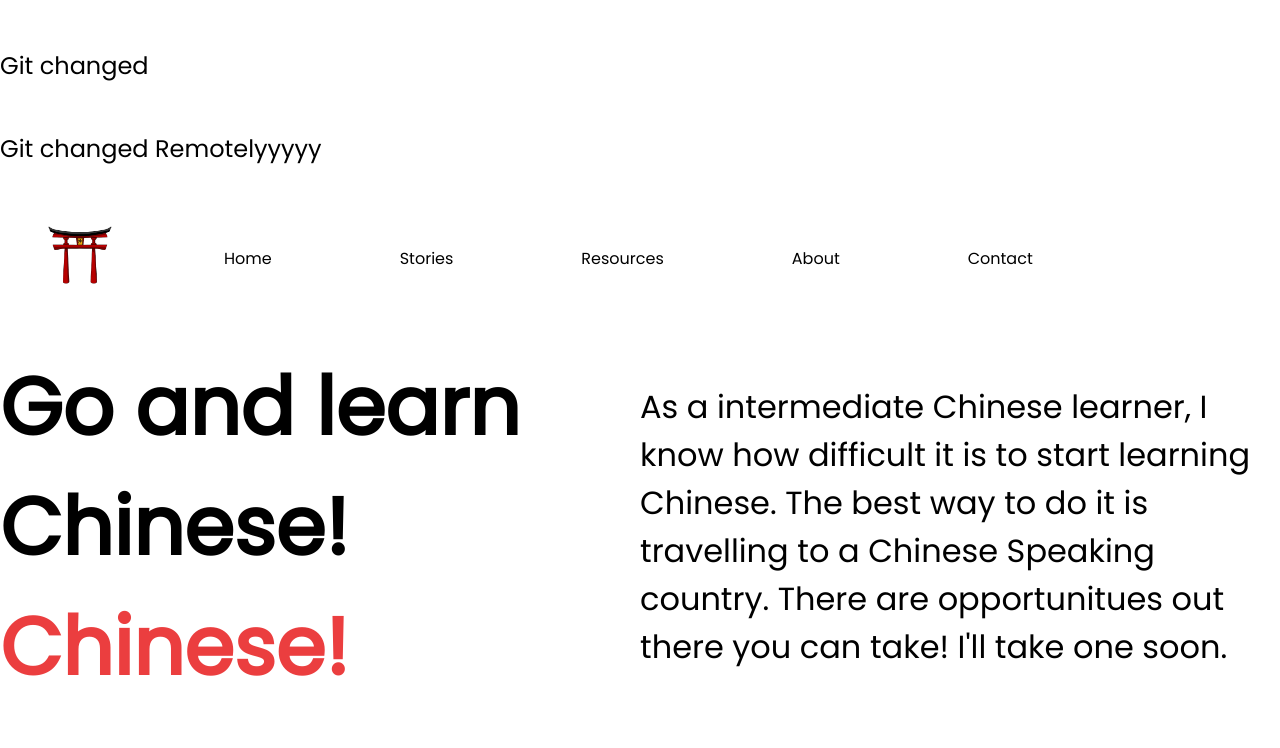
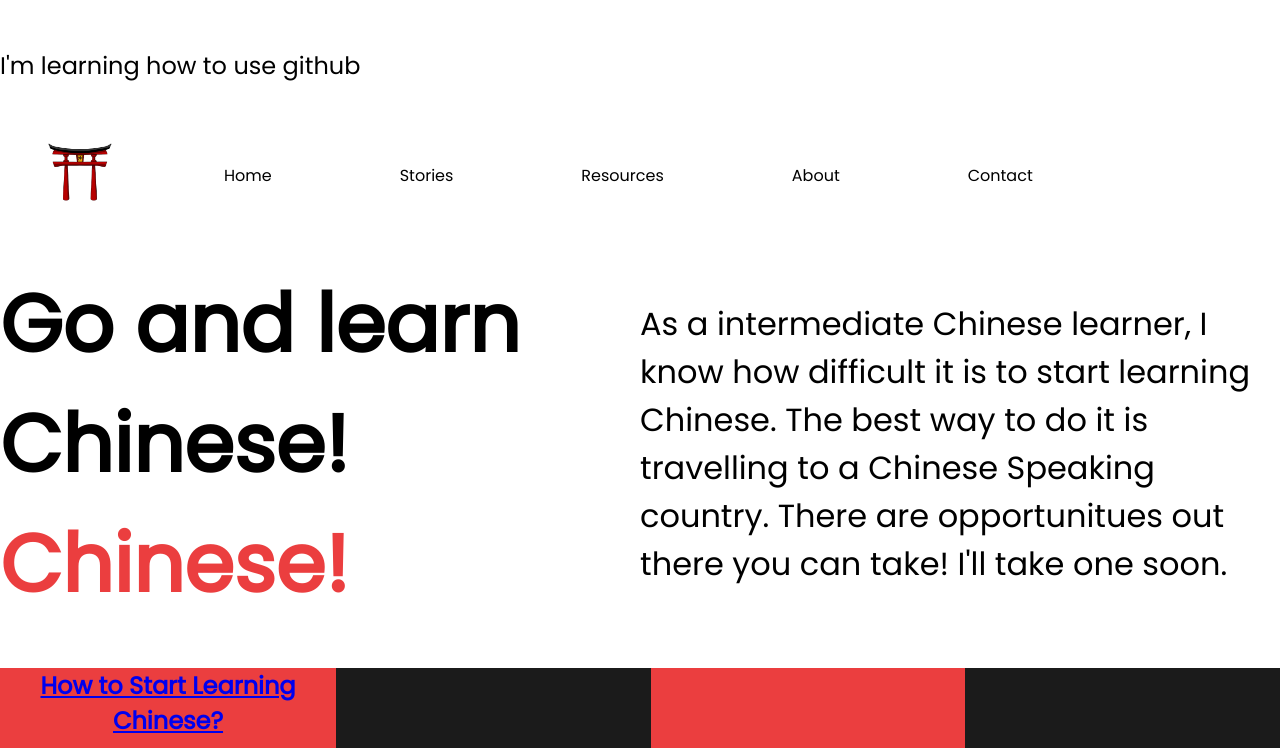
Before and after one commit to SpencerSedano/proficientchinese, a plain HTML site: page index.html in a window 1280 px wide. Shown: the top 748 px of the page. Drawn offline with Linux system fonts and the light colour scheme.

Commit message:
github learning

```diff
--- a/index.html
+++ b/index.html
@@ -13,8 +13,7 @@
 	</head>
 
 	<body>
-		<p>Git changed</p>
-		<p>Git changed Remotelyyyyy</p>
+		<p>I'm learning how to use github</p>
 		<div class="wraper">
 			<div class="header">
 				<a class="logo-space" href="index.html"
```
